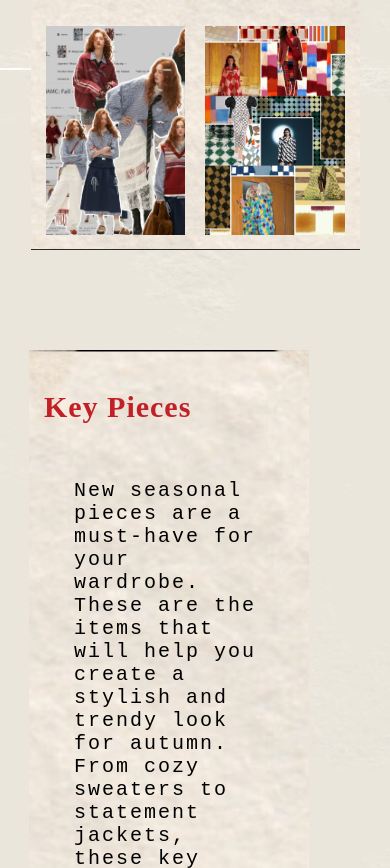
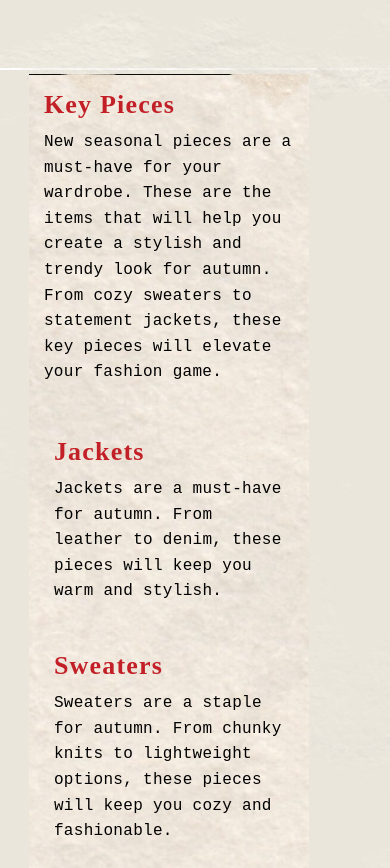
Before and after one commit to luisaaquino123/HyperModa---Website, a plain HTML site: page style.html in a window 390 px wide. Shown: the part 1620-2488 px from the top of the page. Drawn offline with Linux system fonts and the light colour scheme.

Commit message:
Implement mobile responsive styles for editorial concept
Added mobile responsive styles for content boxes and inner containers.

```diff
--- a/style.css
+++ b/style.css
@@ -388,8 +388,7 @@
     font-size: 26px;
     cursor: pointer;
 }
-
-/* MOBILE RESPONSIVE */
+/* MOBILE RESPONSIVE - NAVIGATION */
 
 @media (max-width: 768px) {
 
@@ -408,12 +407,10 @@
         top: calc(100% + 8px);
         left: 0;
         right: 0;
-
         flex-direction: column;
         align-items: stretch;
         gap: 0;
         padding: 15px;
-
         background: rgba(15, 10, 10, 0.96);
         border-radius: 20px;
     }
@@ -427,6 +424,51 @@
         font-size: 13px;
     }
 }
+
+/* MOBILE FIX - EDITORIAL CONCEPT */
+
+@media (max-width: 600px) {
+
+    .content-box {
+        width: 94%;
+        padding: 15px;
+        margin: 20px auto;
+        box-sizing: border-box;
+    }
+
+    .inner-container {
+        flex-direction: column;
+        gap: 15px;
+    }
+
+    .inner-box {
+        width: 100%;
+        min-width: 0;
+        padding: 10px;
+    }
+
+    .inner-box p,
+    .content-box p {
+        width: 100%;
+        max-width: 100%;
+        box-sizing: border-box;
+        font-size: 16px;
+        line-height: 1.6;
+        letter-spacing: 0.3px;
+        padding: 10px 0;
+        overflow-wrap: break-word;
+    }
+
+    .content-box h2,
+    .content-box h3 {
+        font-size: 26px;
+        line-height: 1.2;
+        letter-spacing: 1.2px;
+        margin: 0;
+    }
+}
+
+
       /* EXPLORE THE ISSUE */
 .explore-section {
   max-width: 1200px;
@@ -509,44 +551,6 @@
     padding: 20px;
     margin: 30px auto;
 }
-/* MOBILE FIX - EDITORIAL CONCEPT */
-    @MEDIA (max-width: 600px) {
-      .content-box {
-        width: 94%;
-        padding: 15px;
-        margin: 20px auto;
-        box-sizing: border-box;
-      }
-      .inner-container {
-       display: flex;
-        flex-direction: column;
-        width: 100%;
-        gap: 15px;
-      }
-      .inner-box {
-        width: 100%;
-        padding: 10px;
-        min-width: 0px;
-        box-sizing: border-box;
-      }
-      .inner-box p
-      .content-box p {
-        width: 100%;
-        max-width: 100%;
-        box-sizing: border-box;
-        font-size: 16px;
-        line-height: 1.6;
-        letter-spacing: 0.3px;
-        padding: 10px 0;
-        overflow-wrap: break-word;
-      }
-      .content-box h2
-      .content-box h3 {
-        font-size: 26px;
-        letter-spacing: 1.2px;
-        margin: 0;
-      }
-      }
 /* WEEK 12 - FIX 1: RESPONSIVE BANNER */
 
 @media (max-width: 600px) {
```
